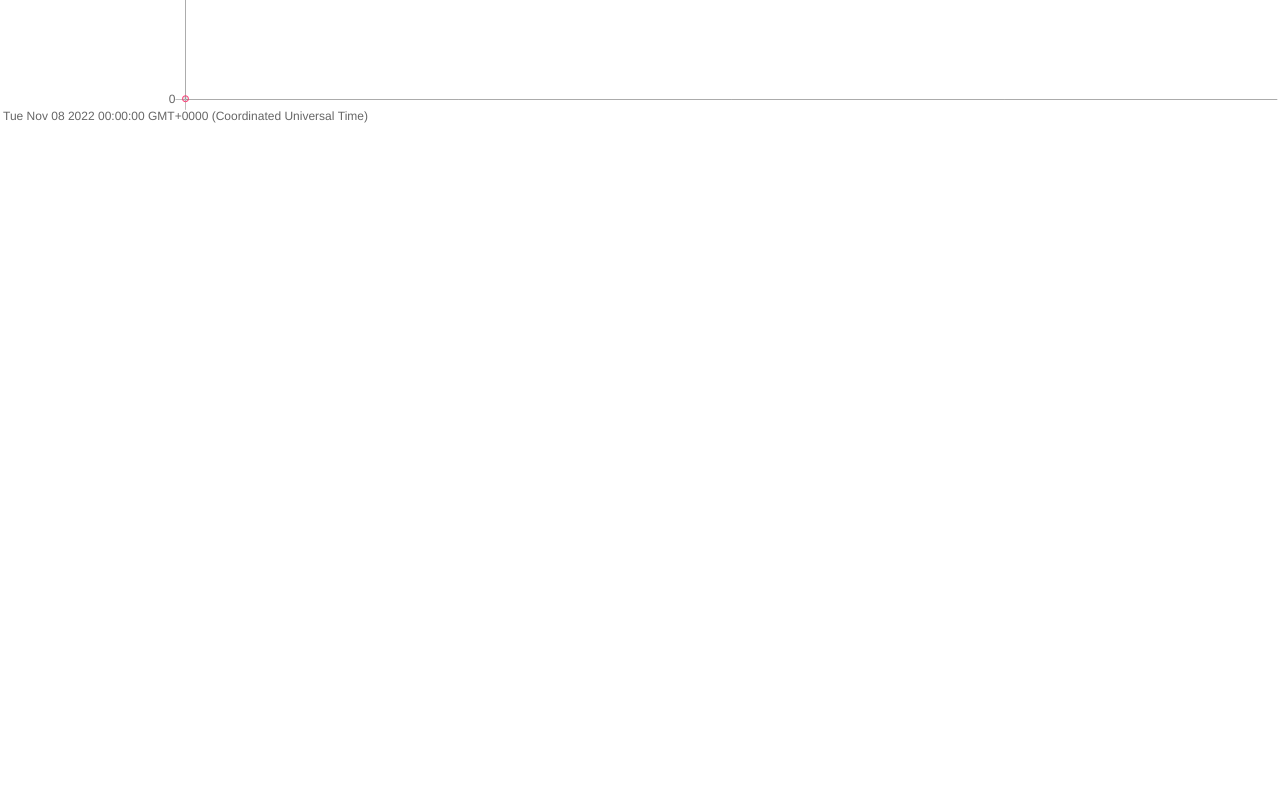
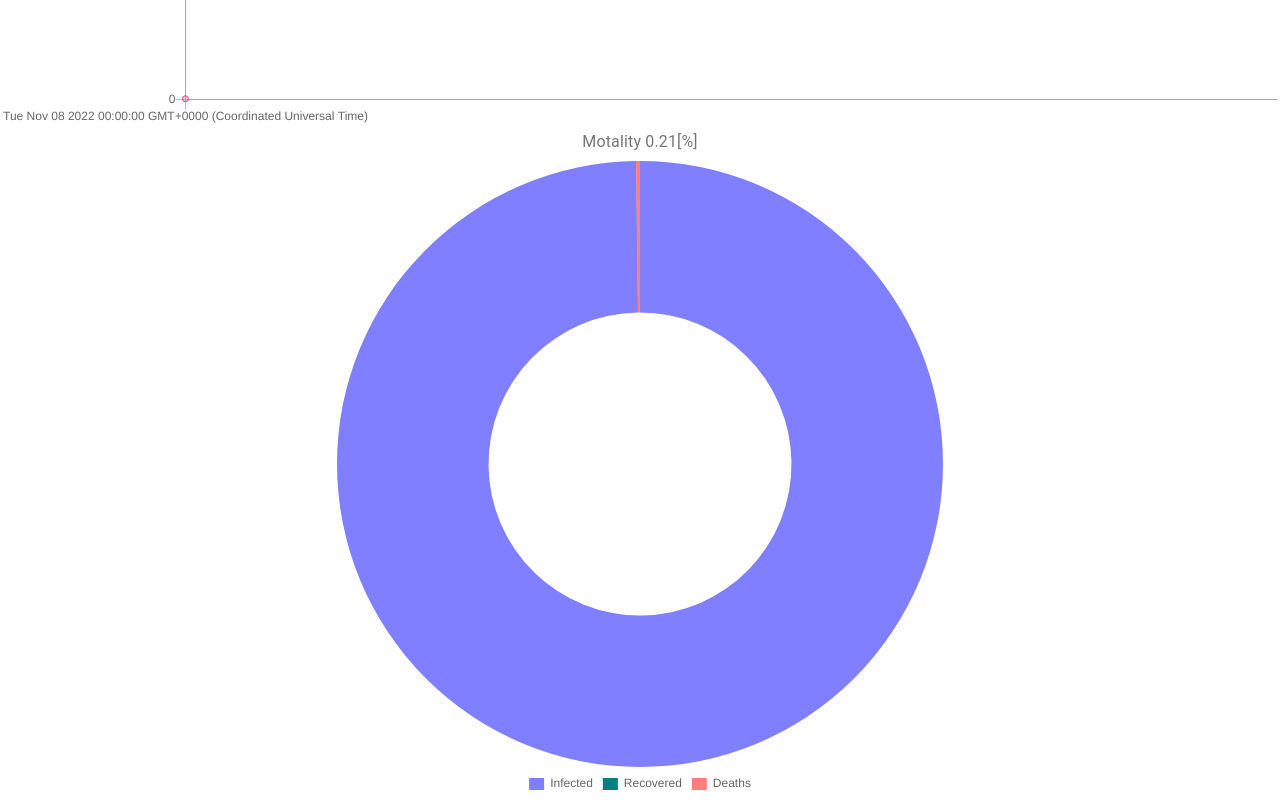
Before and after one commit to s-yoshiii/covid-dashboard-api-tutrial, a React (Create React App) app: page / in a window 1280 px wide. Shown: the part 673-1473 px from the top of the page. Before the commit the page ends 803 px from the top, so only its background shows below. Built offline with nearby package versions, Linux system fonts and the light colour scheme.

Commit message:
PieChartコンポーネント

```diff
--- a/src/App.tsx
+++ b/src/App.tsx
@@ -1,16 +1,17 @@
 import React from "react";
-import logo from "./logo.svg";
+
 import { Counter } from "./features/counter/Counter";
 import "./App.css";
 import Cards from "./features/covid/Cards/Cards";
-import { LinearProgress } from "@material-ui/core";
 import Chart from "./features/covid/Chart/Chart";
+import PieChart from "./features/covid/PieChart/PieChart";
 
 function App() {
   return (
     <div className="App">
       <Cards />
       <Chart />
+      <PieChart />
     </div>
   );
 }
--- a/src/features/covid/Chart/Chart.tsx
+++ b/src/features/covid/Chart/Chart.tsx
@@ -8,7 +8,6 @@ import { selectDaily } from "../covidSlice";
 const Chart: FC = () => {
   const daily = useSelector(selectDaily);
   const dates = daily.map(({ Date }) => Date);
-  console.log(dates);
   const lineChart = daily[0] && (
     <Line
       data={{
--- /dev/null
+++ b/src/features/covid/PieChart/PieChart.tsx
@@ -0,0 +1,53 @@
+import React, { FC } from "react";
+import { Typography } from "@material-ui/core";
+import { Doughnut } from "react-chartjs-2";
+
+import { useSelector } from "react-redux";
+import { selectDaily } from "../covidSlice";
+
+const PieChart: FC = () => {
+  const daily = useSelector(selectDaily);
+  const motality =
+    (100 * daily[daily.length - 1].Deaths) / daily[daily.length - 1].Confirmed;
+  const pieChart = daily[0] && (
+    <Doughnut
+      data={{
+        labels: ["Infected", "Recovered", "Deaths"],
+        datasets: [
+          {
+            data: [
+              daily[daily.length - 1].Confirmed,
+              daily[daily.length - 1].Recovered,
+              daily[daily.length - 1].Deaths,
+            ],
+            backgroundColor: [
+              "rgba(0, 0, 255,0.5)",
+              "#008080",
+              "rgba(255, 0, 0,0.5)",
+            ],
+            hoverBackgroundColor: ["#36A2EB", "#3cb371", "#FF6384"],
+            borderColor: ["transparent", "transparent", "transparent"],
+          },
+        ],
+      }}
+      options={{
+        legend: {
+          position: "bottom",
+          labels: {
+            boxWidth: 15,
+          },
+        },
+      }}
+    />
+  );
+  return (
+    <div>
+      <Typography align="center" color="textSecondary" gutterBottom>
+        Motality {motality.toFixed(2)}[%]
+      </Typography>
+      {pieChart}
+    </div>
+  );
+};
+
+export default PieChart;
```
